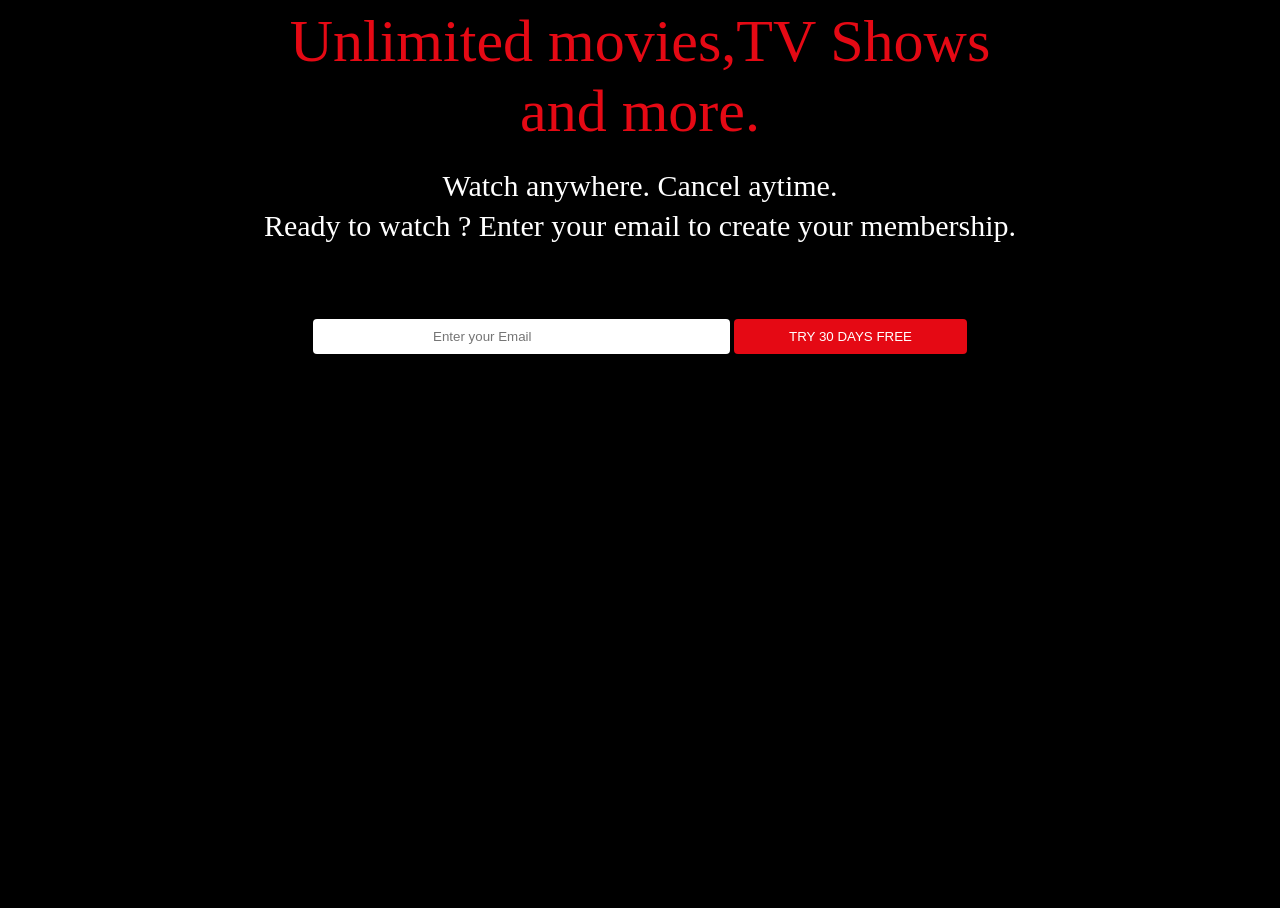
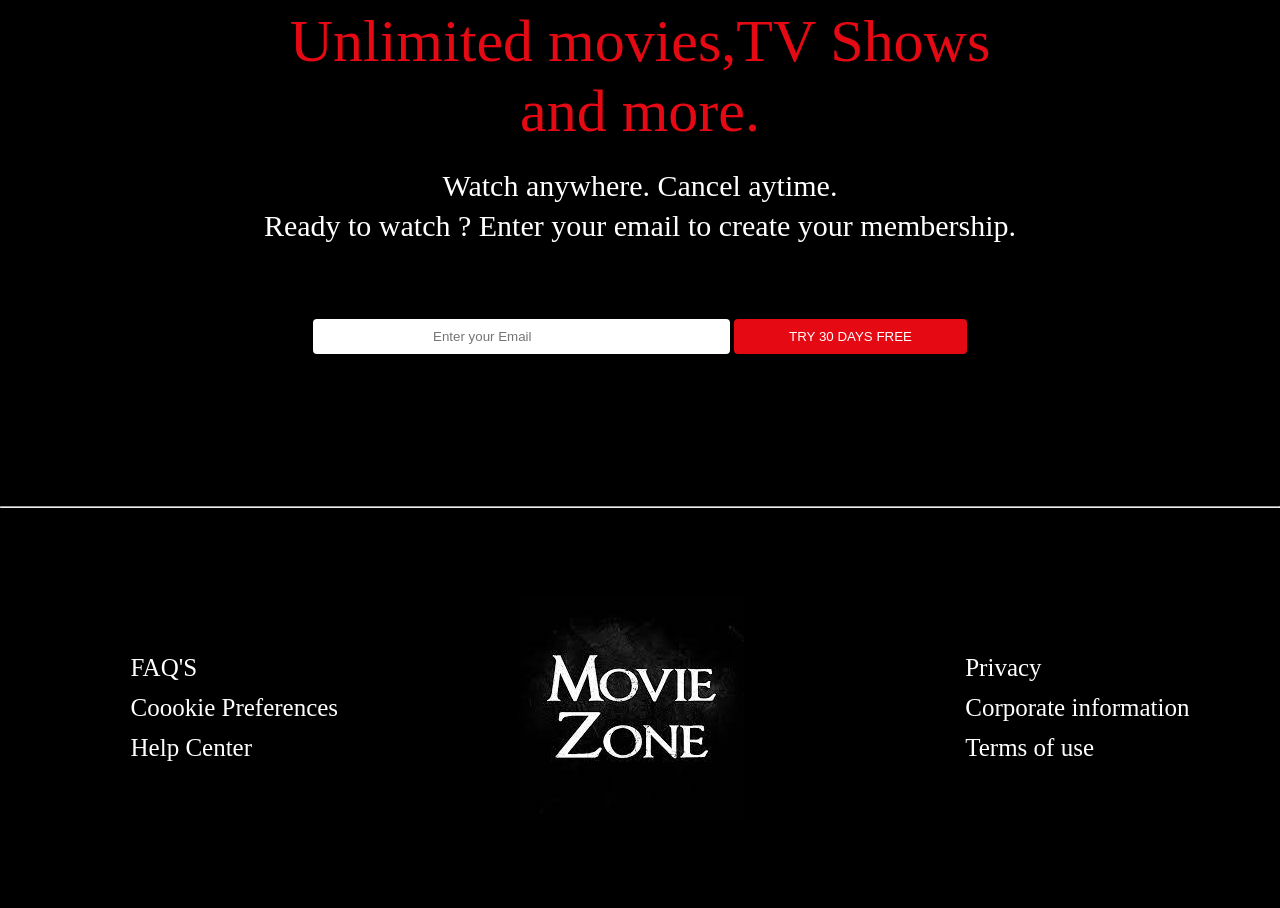
Before and after one commit to anwar730/Movie-Zone, a plain HTML site: page index.html in a window 1280 px wide. Shown: the part 3024-3932 px from the top of the page. Before the commit the page ends 3430 px from the top, so only its background shows below. Drawn offline with Linux system fonts and the light colour scheme; no server answers.

Commit message:
Add the structure of footer and style it

```diff
--- a/assets/style.css
+++ b/assets/style.css
@@ -188,7 +188,7 @@ i{
     color: #E50914;
 }
 .email-box{
-    height: 400px;
+    height: 500px;
     padding-top: 100px;
     text-align: center;
     line-height: 40px;
@@ -219,3 +219,15 @@ i{
     border: none;
     border-radius: 4px;
 }
+.footer{
+    height: 400px;
+    display: flex;
+    justify-content: space-around;
+    align-items: center;
+}
+.footer-links-right li ,.footer-links-left li{
+    list-style: none;
+    line-height: 40px;
+    font-size: 25px;
+
+}
--- a/index.html
+++ b/index.html
@@ -117,6 +117,28 @@
 
     </div>
 
+    <hr>
+
+    <div class="footer">
+        <div class="footer-links-left">
+            <ul>
+                <li>FAQ'S</li>
+                <li>Coookie Preferences</li>
+                <li>Help Center</li>
+            </ul>
+        </div>
+        <div class="logo-img">
+            <img src="./assets/images/movie logo.jpeg">
+        </div>
+        <div class="footer-links-right">
+            <ul>
+                <li>Privacy</li>
+                <li>Corporate information</li>
+                <li>Terms of use</li>
+            </ul>
+        </div>
+    </div>
+
     <script src="./assets/index.js"></script>
 </body>
 </html>
```
Also changed, not shown: assets/images/movie logo.jpeg (added).
